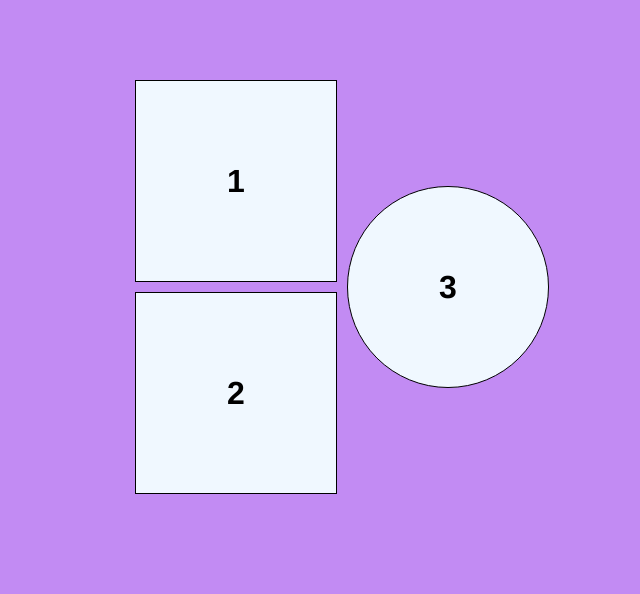
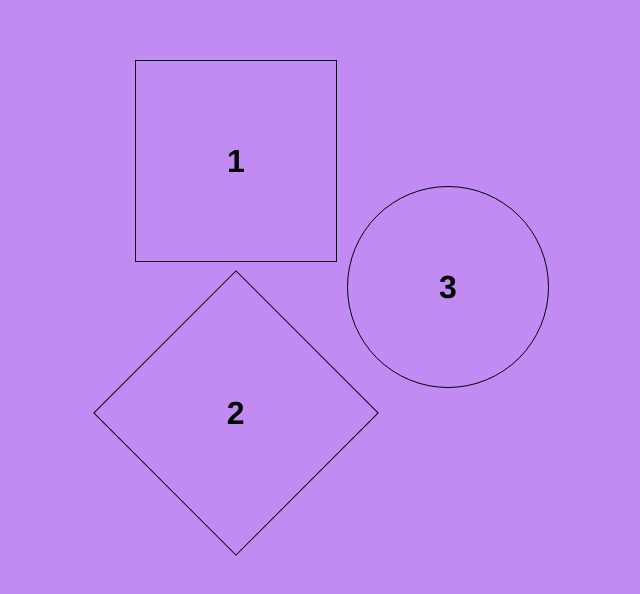
Before and after one commit to Chandansaha2005/HTML-CSS-CODES, a plain HTML site: page PROJECTS/Magic Shapes/index.html in a window 1280 px wide. Shown: the part 118-712 px from the top of the page, without its empty margins (303-943 px from the left). Drawn offline with Linux system fonts and the light colour scheme.

Commit message:
1st mini project done

```diff
--- a/PROJECTS/Magic Shapes/index.html
+++ b/PROJECTS/Magic Shapes/index.html
@@ -11,7 +11,7 @@
 <body>
     <div id="main">
         <div id="box">
-            <div class="shape">
+            <div id="square" class="shape">
                 <h1>1</h1>
             </div>
             <div id="kite" class="shape">
--- a/PROJECTS/Magic Shapes/style.css
+++ b/PROJECTS/Magic Shapes/style.css
@@ -24,7 +24,6 @@ body {
 .shape {
     width: 200px;
     height: 200px;
-    background-color: aliceblue;
     border-color: black;
     border-style: solid;
     border-width: 1px;
@@ -35,11 +34,32 @@ body {
     font-family: 'Franklin Gothic Medium', 'Arial Narrow', Arial, sans-serif;
 }
 
-#circle{
-    border-radius: 50%;
-
+#diamond{
+    height: 200px;
+    width: 200px;
 }
 
-#kite{
-    motion-rotation: 45;
+#circle {
+    border-radius: 50%;
 }
+
+#square:hover {
+    background: #f26a6a;
+}
+
+#kite:hover {
+    background: #d7f26a;
+}
+
+#circle:hover {
+    background: #6af27e;
+}
+
+#kite {
+    margin-top: 50px;
+    rotate: 45deg;
+}
+
+#kite h1 {
+    rotate: -45deg;
+}
```
